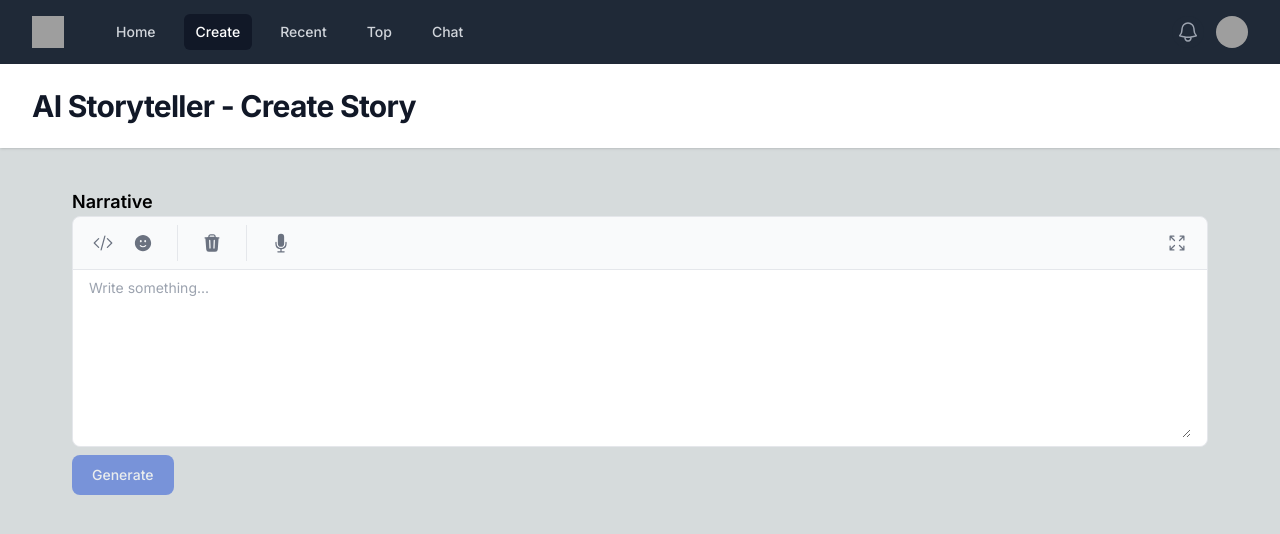
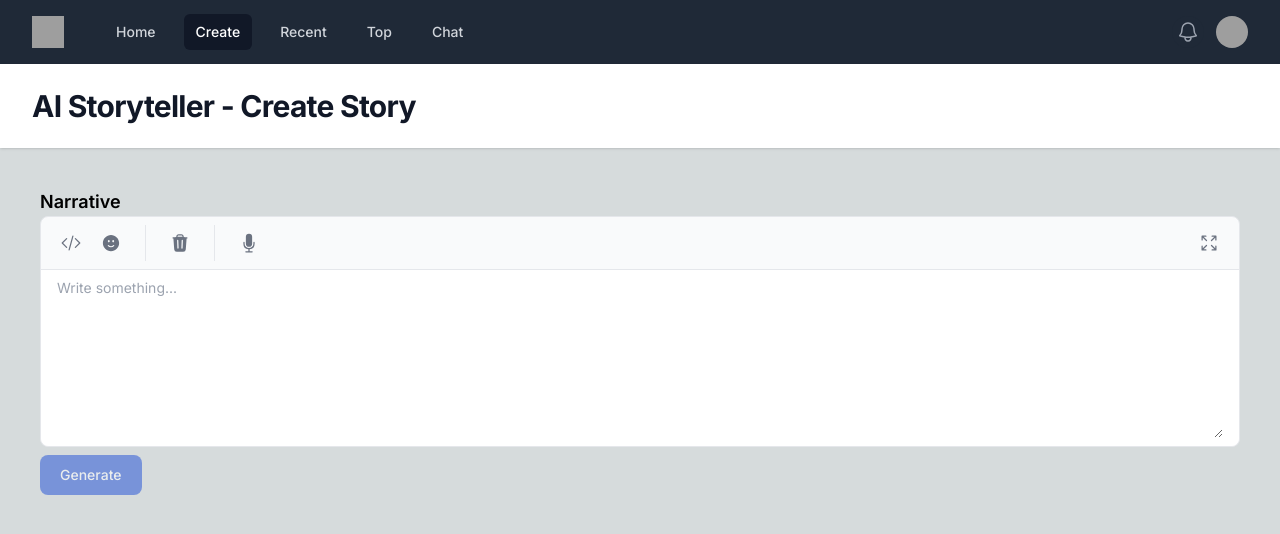
Before and after one commit to kidroca/bedtime-story-generator, a Next.js app: page /stories/create in a window 1280 px wide. Shown: the top 534 px of the page. Built offline with nearby package versions, Linux system fonts and the light colour scheme; grey boxes are pictures that could not be loaded.

Commit message:
refactor(stories): use wrapper in page layout

```diff
--- a/app/stories/page.tsx
+++ b/app/stories/page.tsx
@@ -1,7 +1,6 @@
-import {readdir} from 'fs/promises';
+import { readdir } from 'fs/promises';
 import Link from 'next/link';
-import PageTitle from '@/components/AppShell/PageTitle';
-import {PageContent} from '@/components/AppShell';
+import { PageContent, Wrapper, PageTitle } from '@/components/AppShell';
 
 interface StoryLink {
   name: string;
@@ -11,8 +10,8 @@ interface StoryLink {
 async function getStoryLinks(): Promise<StoryLink[]> {
   const dir = await readdir('./public/uploads/stories');
   return dir
-    .filter(name => !name.startsWith('.')) // ignore hidden files
-    .map(dirName => ({
+    .filter((name) => !name.startsWith('.')) // ignore hidden files
+    .map((dirName) => ({
       name: dirName.substring(17), // removes the ISO date prefix
       href: '/stories/' + dirName,
     }))
@@ -26,12 +25,17 @@ export default async function Stories() {
       <PageTitle>Stories - The Index</PageTitle>
 
       <PageContent>
+        <Wrapper>
           <ul className="flex flex-wrap justify-between text-blue-900 underline">
             {links.map((link, i) => (
               <li key={link.href} className="w-5/12 m-1">
-              <Link href={link.href} className="visited:text-blue-700">{i + 1}. {link.name}</Link>
-            </li>))}
+                <Link href={link.href} className="visited:text-blue-700">
+                  {i + 1}. {link.name}
+                </Link>
+              </li>
+            ))}
           </ul>
+        </Wrapper>
       </PageContent>
     </>
   );
--- a/components/AppShell/PageContent.tsx
+++ b/components/AppShell/PageContent.tsx
@@ -1,10 +1,5 @@
 import {ReactNode} from 'react';
-import Wrapper from '@/components/AppShell/Wrapper';
 
-const PageContent = ({children}: { children: ReactNode }) => (
-  <main>
-    <Wrapper className="py-6">{children}</Wrapper>
-  </main>
-);
-
-export default PageContent;
+export default function PageContent({ children }: { children: ReactNode }) {
+  return <main className="py-6">{children}</main>;
+}
--- a/components/AppShell/index.ts
+++ b/components/AppShell/index.ts
@@ -1,3 +1,4 @@
 export { default as AppShell } from './AppShell';
 export { default as PageTitle } from './PageTitle';
 export { default as PageContent } from './PageContent';
+export { default as Wrapper } from './Wrapper';
```
Lines whose indentation alone changed are shown as unchanged.
